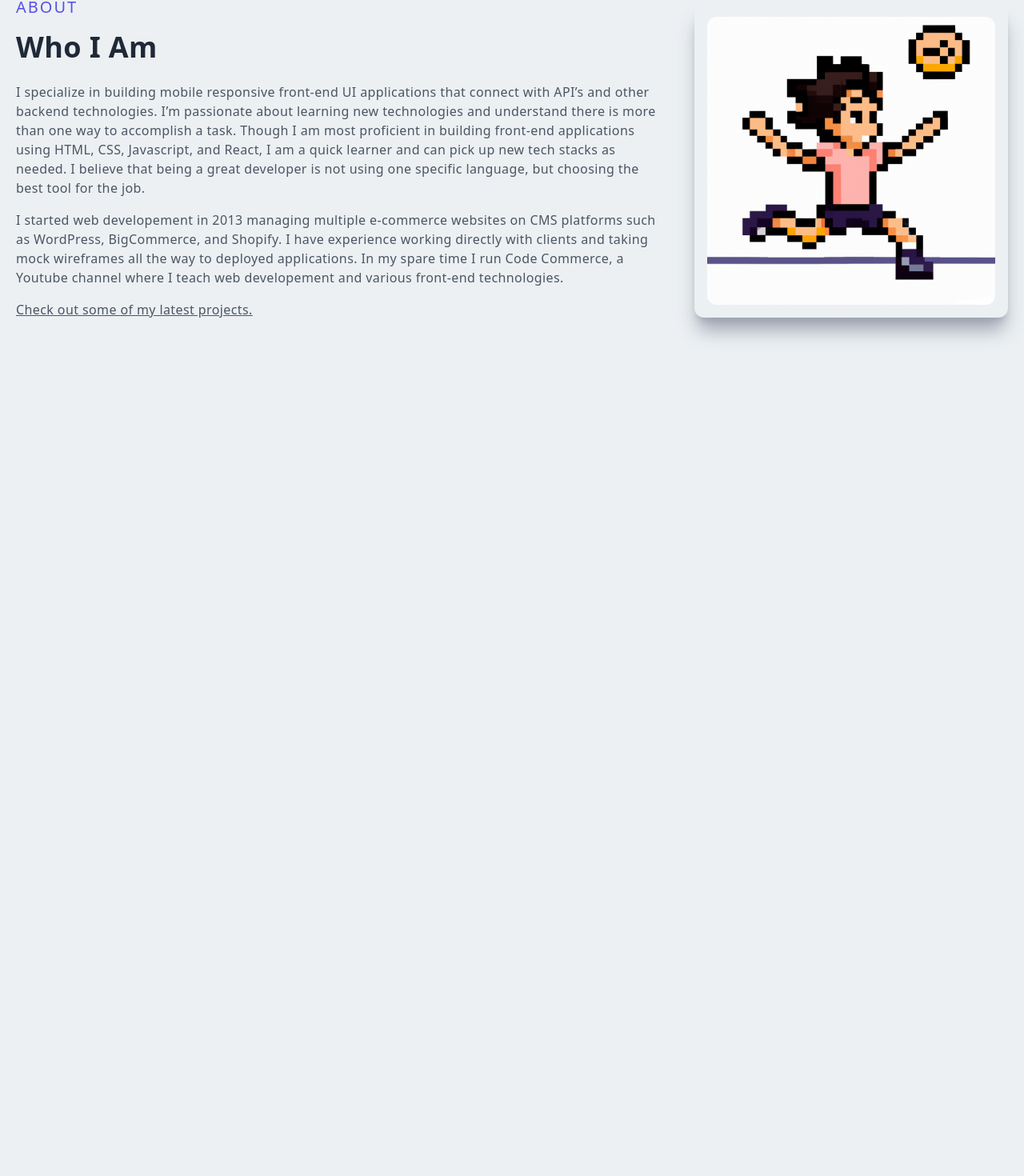
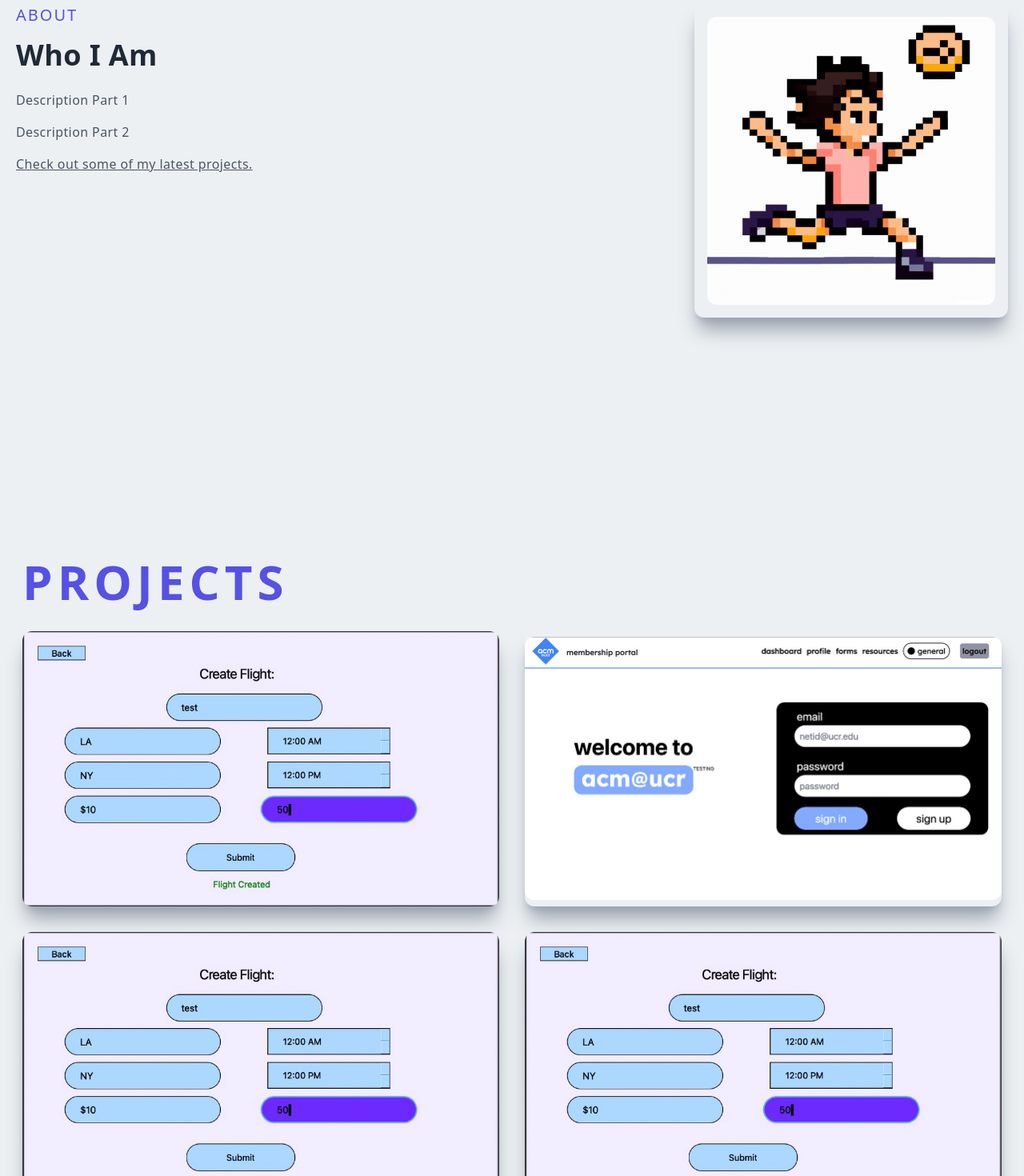
Before and after one commit to RayyanZaid/Portfolio, a Next.js app: page / in a window 1280 px wide. Shown: the part 999-2469 px from the top of the page at 80% size. Before the commit the page ends 1600 px from the top, so only its background shows below. Built offline with nearby package versions, Linux system fonts and the light colour scheme.

Commit message:
about finished, working on projects

```diff
--- a/components/About.jsx
+++ b/components/About.jsx
@@ -12,24 +12,8 @@ const About = () => {
             About
           </p>
           <h2 className="py-4">Who I Am</h2>
-          <p className="py-2 text-gray-600">
-            I specialize in building mobile responsive front-end UI applications
-            that connect with API’s and other backend technologies. I’m
-            passionate about learning new technologies and understand there is
-            more than one way to accomplish a task. Though I am most proficient
-            in building front-end applications using HTML, CSS, Javascript, and
-            React, I am a quick learner and can pick up new tech stacks as
-            needed. I believe that being a great developer is not using one
-            specific language, but choosing the best tool for the job.
-          </p>
-          <p className="py-2 text-gray-600">
-            I started web developement in 2013 managing multiple e-commerce
-            websites on CMS platforms such as WordPress, BigCommerce, and
-            Shopify. I have experience working directly with clients and taking
-            mock wireframes all the way to deployed applications. In my spare
-            time I run Code Commerce, a Youtube channel where I teach web
-            developement and various front-end technologies.
-          </p>
+          <p className="py-2 text-gray-600">Description Part 1</p>
+          <p className="py-2 text-gray-600">Description Part 2</p>
           <Link href="/#projects">
             <p className="py-2 text-gray-600 underline cursor-pointer">
               Check out some of my latest projects.
--- a/components/Navbar.jsx
+++ b/components/Navbar.jsx
@@ -39,7 +39,7 @@ const Navbar = () => {
                 Skills
               </li>
             </Link>
-            <Link href="/">
+            <Link href="/#projects">
               <li className="ml-10 text-sm uppercase hover:border-b font-bold">
                 Projects
               </li>
@@ -99,7 +99,9 @@ const Navbar = () => {
             {/* For the menu */}
             <ul>
               <Link href="">
-                <li className="py-4 text-sm ">Home</li>
+                <li onClick={() => setNav(false)} className="py-4 text-sm ">
+                  Home
+                </li>
               </Link>
               <Link
                 href=""
@@ -114,12 +116,23 @@ const Navbar = () => {
                   About
                 </li>
               </Link>
+
               <Link href="">
                 <li className="py-4 text-sm">Skills</li>
               </Link>
-              <Link href="">
+
+              <Link
+                href=""
+                onClick={() =>
+                  window.scrollTo({
+                    top: document.querySelector("#projects").offsetTop,
+                    behavior: "smooth",
+                  })
+                }
+              >
                 <li className="py-4 text-sm">Projects</li>
               </Link>
+
               <Link href="">
                 <li className="py-4 text-sm">Contact</li>
               </Link>
--- /dev/null
+++ b/components/ProjectItem.jsx
@@ -0,0 +1,28 @@
+import Image from "next/image";
+import Link from "next/link";
+import React from "react";
+
+const ProjectItem = ({ title, backgroundImg, tech, projectUrl }) => {
+  return (
+    <div className="relative flex items-center justify-center h-auto w-full shadow-xl shadow-gray-400 rounded-xl group hover:bg-gradient-to-r from-[#5651e5] to-[#709dff]">
+      <Image
+        className="rounded-xl group-hover:opacity-10"
+        src={backgroundImg}
+        alt="/"
+      />
+      <div className="hidden group-hover:block absolute top-[50%] left-[50%] translate-x-[-50%] translate-y-[-50%]">
+        <h3 className="text-2xl text-white tracking-wider text-center">
+          {title}
+        </h3>
+        <p className="pb-4 pt-2 text-white text-center">{tech}</p>
+        <Link href={projectUrl}>
+          <p className="text-center py-3 rounded-lg bg-white text-gray-700 font-bold text-lg cursor-pointer">
+            More Info
+          </p>
+        </Link>
+      </div>
+    </div>
+  );
+};
+
+export default ProjectItem;
--- /dev/null
+++ b/components/Projects.jsx
@@ -0,0 +1,49 @@
+import Image from "next/image";
+import Link from "next/link";
+import React from "react";
+import autovolleyImg from "../public/assets/projects/airline.jpg";
+import membershipPortalImg from "../public/assets/projects/membershipPortal.jpg";
+import airlineImg from "../public/assets/projects/airline.jpg";
+import golfFormImg from "../public/assets/projects/airline.jpg";
+import ProjectItem from "./ProjectItem";
+
+const Projects = () => {
+  return (
+    <div id="projects" className="w-full">
+      <div className="max-w-[1240px] mx-auto px-2 py-16">
+        <h1 className=" tracking-widest uppercase text-[#5651e5] py-8">
+          Projects
+        </h1>
+
+        <div className="grid md:grid-cols-2 gap-8">
+          <ProjectItem
+            title="AutoVolley"
+            backgroundImg={autovolleyImg}
+            projectUrl="https://probable-asparagus-426.notion.site/AutoVolley-Fair-Team-Generator-4cf1e7b6665148428b93e0cba2ac7573"
+            tech="Available on the App Store!!"
+          />
+          <ProjectItem
+            title="UCR ACM Membership Portal"
+            backgroundImg={membershipPortalImg}
+            projectUrl="https://dev-36aqx7acra-wl.a.run.app/"
+            tech="Next JS, Tailwind CSS, Firestore"
+          />
+          <ProjectItem
+            title="vJKRR Airlines"
+            backgroundImg={airlineImg}
+            projectUrl="https://github.com/cs100/final-project-kguli003-jyee048-rlee204-rzaid003"
+            tech="QT & c++"
+          />
+          <ProjectItem
+            title="Golf Posture AI"
+            backgroundImg={golfFormImg}
+            projectUrl="https://probable-asparagus-426.notion.site/Golf-Posture-Project-Github-Links-ced502a4d1d34d699f1d407bee5cd45f"
+            tech="Python (Flask Server and sklearn), Dart, & Firebase Storage"
+          />
+        </div>
+      </div>
+    </div>
+  );
+};
+
+export default Projects;
--- a/pages/index.js
+++ b/pages/index.js
@@ -3,6 +3,7 @@ import Image from "next/image";
 import Navbar from "../components/Navbar";
 import Hero from "../components/Hero";
 import About from "../components/About";
+import Projects from "../components/Projects";
 export default function Home() {
   return (
     <div>
@@ -15,6 +16,7 @@ export default function Home() {
       <Navbar />
       <Hero />
       <About />
+      <Projects />
     </div>
   );
 }
```
Also changed, not shown: public/assets/projects/airline.jpg (added), public/assets/projects/membershipPortal.jpg (added).
